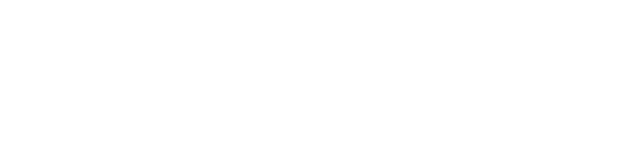
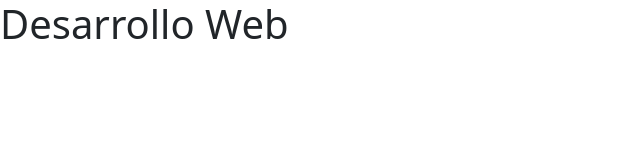
Before and after one commit to cotysanchez/desarrolloweb-2, a plain HTML site: page index.html in a window 1280 px wide. Shown: the whole page, without its empty margins (0-640 px from the left). Drawn offline with nearby package versions, Linux system fonts and the light colour scheme.

Commit message:
agregando H1 al Index

```diff
--- a/index.html
+++ b/index.html
@@ -18,6 +18,7 @@
 </header>
 
 <main>
+    <h1>Desarrollo Web</h1>
 
 </main>
 
```
